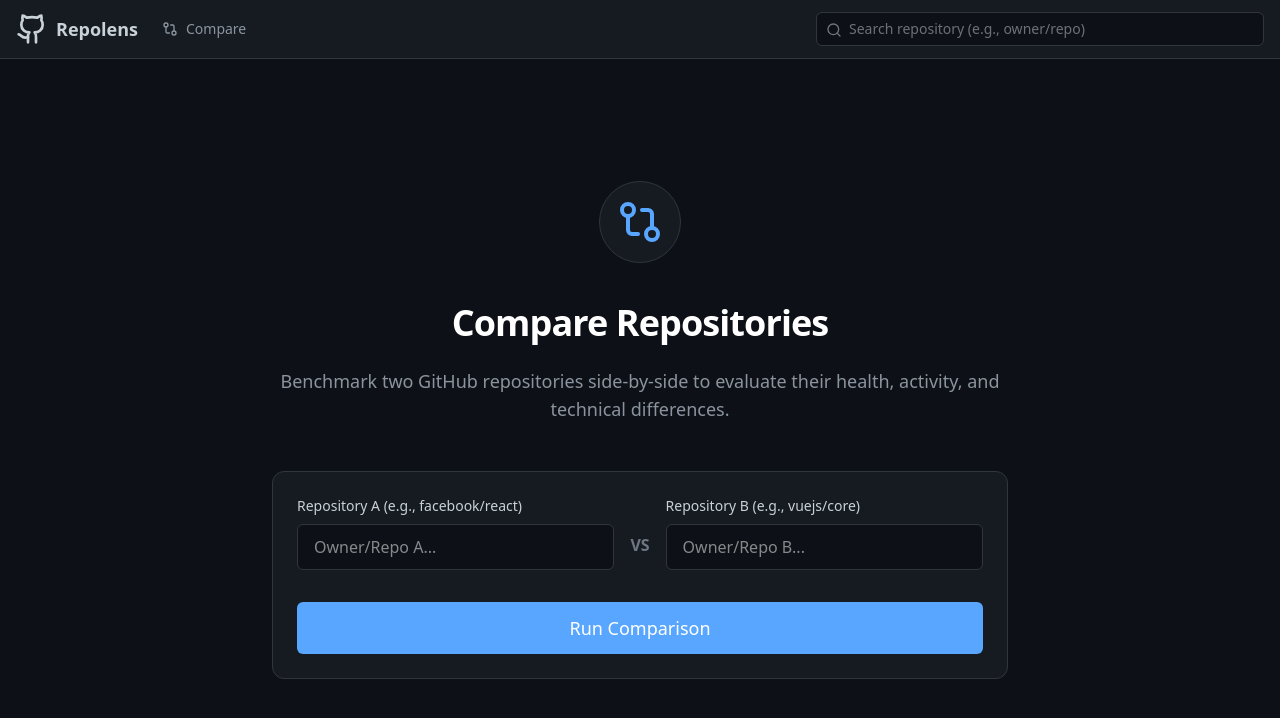
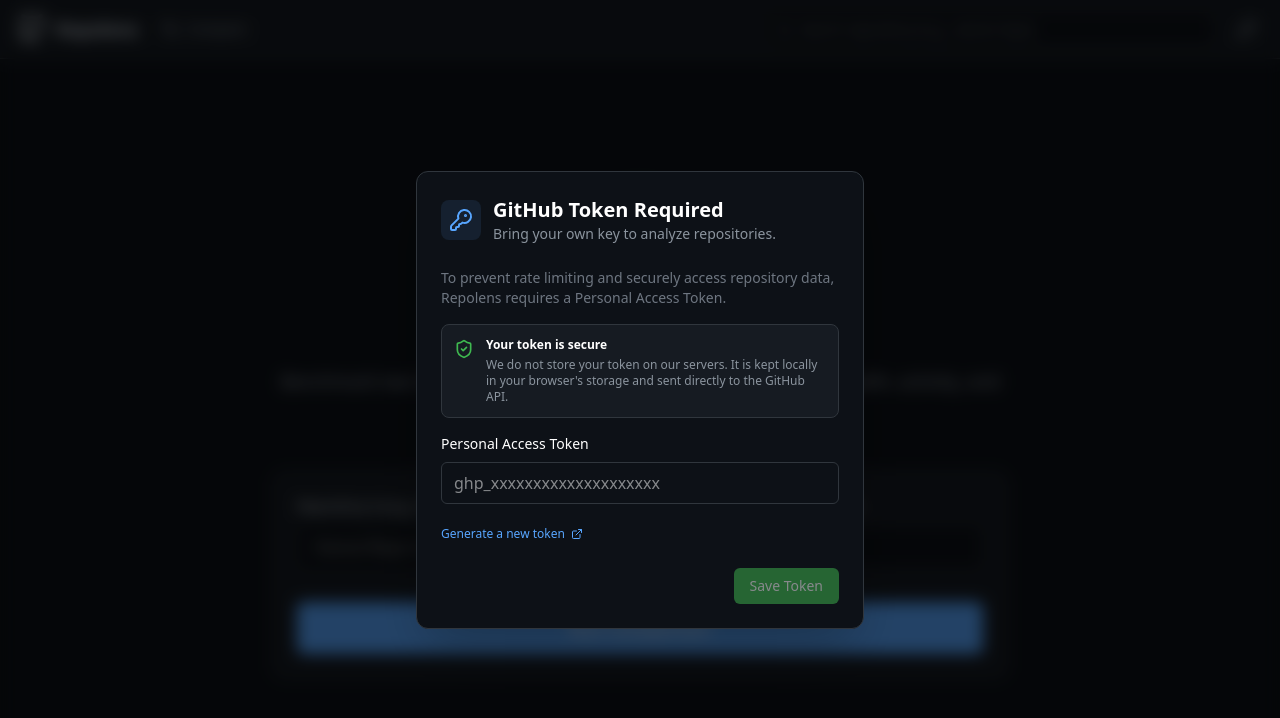
Before and after one commit to Dev-5804/repolens, a Next.js app: page /compare in a window 1280 px wide. Shown: the top 718 px of the page. Built offline with nearby package versions, Linux system fonts and the light colour scheme.

Commit message:
now people has to put there github token to use

```diff
--- a/app/api/activity/route.ts
+++ b/app/api/activity/route.ts
@@ -2,6 +2,12 @@ import { NextResponse } from 'next/server';
 import { getCommitsByDateRange } from '@/lib/github';
 
 export async function GET(request: Request) {
+  const token = request.headers.get('x-github-token');
+
+  if (!token) {
+    return NextResponse.json({ status: 'error', code: 'MISSING_TOKEN', message: 'A GitHub Personal Access Token is required.' }, { status: 401 });
+  }
+
   const { searchParams } = new URL(request.url);
   const repo = searchParams.get('repo');
   const since = searchParams.get('since') || '';
@@ -14,9 +20,12 @@ export async function GET(request: Request) {
   const [owner, repoName] = repo.split('/');
 
   try {
-    const data = await getCommitsByDateRange(owner, repoName, since, until);
+    const data = await getCommitsByDateRange(owner, repoName, since, until, token);
     return NextResponse.json({ status: 'success', data });
   } catch (error: any) {
+    if (error.message === 'UNAUTHORIZED') {
+      return NextResponse.json({ status: 'error', code: 'UNAUTHORIZED', message: 'Invalid or expired GitHub Token' }, { status: 401 });
+    }
     if (error.message === 'REPO_NOT_FOUND') {
       return NextResponse.json({ status: 'error', code: 'REPO_NOT_FOUND', message: 'Repository not found' }, { status: 404 });
     }
--- a/app/api/analyze/route.ts
+++ b/app/api/analyze/route.ts
@@ -6,6 +6,16 @@ import { RepoAnalysisData, ApiResponse } from '@/lib/types';
 
 export async function GET(req: NextRequest) {
   try {
+    const token = req.headers.get('x-github-token');
+
+    if (!token) {
+      return NextResponse.json({
+        status: 'error',
+        code: 'MISSING_TOKEN',
+        message: 'A GitHub Personal Access Token is required. Please provide it in the X-GitHub-Token header.'
+      } as ApiResponse, { status: 401 });
+    }
+
     const { searchParams } = new URL(req.url);
     const repoQuery = searchParams.get('repo');
 
@@ -33,8 +43,11 @@ export async function GET(req: NextRequest) {
     // 2. Fetch Metadata
     let metadata;
     try {
-      metadata = await getRepoMetadata(owner, repo);
+      metadata = await getRepoMetadata(owner, repo, token);
     } catch (err: any) {
+      if (err.message === 'UNAUTHORIZED') {
+         return NextResponse.json({ status: 'error', code: 'UNAUTHORIZED', message: 'Invalid or expired GitHub Token' } as ApiResponse, { status: 401 });
+      }
       if (err.message === 'REPO_NOT_FOUND') {
          return NextResponse.json({ status: 'error', code: 'REPO_NOT_FOUND', message: 'Repository does not exist' } as ApiResponse, { status: 404 });
       }
@@ -46,10 +59,10 @@ export async function GET(req: NextRequest) {
 
     // 3. Parallel Fetching for remaining metrics
     const [activity, contributors, languages, structure] = await Promise.all([
-      getCommitActivity(owner, repo),
-      getContributors(owner, repo),
-      getLanguages(owner, repo),
-      getRepoTree(owner, repo, metadata.defaultBranch)
+      getCommitActivity(owner, repo, token),
+      getContributors(owner, repo, token),
+      getLanguages(owner, repo, token),
+      getRepoTree(owner, repo, metadata.defaultBranch, token)
     ]);
 
     // 4. Score Generation
--- a/components/ActivityTab.tsx
+++ b/components/ActivityTab.tsx
@@ -39,10 +39,13 @@ export default function ActivityTab({ analysis }: { analysis: RepoAnalysisData }
   const { data, isLoading, isError, error } = useQuery({
     queryKey: ['activity', repoFullName, since, until],
     queryFn: async () => {
+      const token = localStorage.getItem('repolens_github_token') || '';
       let url = `/api/activity?repo=${encodeURIComponent(repoFullName)}`;
       if (since) url += `&since=${since}`;
       if (until) url += `&until=${until}`;
-      const res = await fetch(url);
+      const res = await fetch(url, {
+        headers: { 'x-github-token': token }
+      });
       if (!res.ok) throw new Error('Failed to fetch activity');
       return res.json();
     },
--- a/components/Header.tsx
+++ b/components/Header.tsx
@@ -1,9 +1,10 @@
 "use client";
 
-import { Search, GitCompare } from "lucide-react";
-import { useState } from "react";
+import { Search, GitCompare, KeyRound } from "lucide-react";
+import { useState, useEffect } from "react";
 import { useRouter } from "next/navigation";
 import Link from "next/link";
+import TokenModal from "./TokenModal";
 
 function Github(props: React.SVGProps<SVGSVGElement>) {
   return (
@@ -27,7 +28,15 @@ function Github(props: React.SVGProps<SVGSVGElement>) {
 
 export default function Header() {
   const [search, setSearch] = useState("");
+  const [isTokenModalOpen, setIsTokenModalOpen] = useState(false);
   const router = useRouter();
+
+  useEffect(() => {
+    const token = localStorage.getItem("repolens_github_token");
+    if (!token) {
+      setIsTokenModalOpen(true);
+    }
+  }, []);
 
   const handleSearch = (e: React.FormEvent) => {
     e.preventDefault();
@@ -37,6 +46,7 @@ export default function Header() {
   };
 
   return (
+    <>
       <header className="flex items-center justify-between gap-4 bg-gh-bg-secondary px-4 py-3 border-b border-gh-border text-gh-text text-sm w-full">
         <div className="flex items-center gap-6">
           <div className="flex items-center gap-2 font-semibold hover:text-white cursor-pointer transition-colors" onClick={() => router.push('/')}>
@@ -49,7 +59,8 @@ export default function Header() {
             <span className="hidden sm:block">Compare</span>
           </Link>
         </div>
-      <form onSubmit={handleSearch} className="flex-1 max-w-md ml-4 relative">
+        <div className="flex flex-1 items-center justify-end gap-4">
+          <form onSubmit={handleSearch} className="flex-1 max-w-md relative">
             <input
               type="text"
               placeholder="Search repository (e.g., owner/repo)"
@@ -59,6 +70,21 @@ export default function Header() {
             />
             <Search className="w-4 h-4 absolute left-2.5 top-2.5 text-gh-text-muted" />
           </form>
+          <button
+            onClick={() => setIsTokenModalOpen(true)}
+            className="p-1.5 text-gh-text-secondary hover:text-white border border-transparent hover:border-gh-border hover:bg-gh-bg rounded-md transition-all"
+            title="Configure GitHub Token"
+          >
+            <KeyRound className="w-5 h-5" />
+          </button>
+        </div>
       </header>
+
+      <TokenModal
+        isOpen={isTokenModalOpen}
+        onClose={() => setIsTokenModalOpen(false)}
+        onSave={() => setIsTokenModalOpen(false)}
+      />
+    </>
   );
 }
--- /dev/null
+++ b/components/TokenModal.tsx
@@ -0,0 +1,107 @@
+"use client";
+
+import { useState, useEffect } from "react";
+import { KeyRound, ExternalLink, ShieldCheck } from "lucide-react";
+
+interface TokenModalProps {
+  isOpen: boolean;
+  onClose: () => void;
+  onSave: (token: string) => void;
+}
+
+export default function TokenModal({ isOpen, onClose, onSave }: TokenModalProps) {
+  const [token, setToken] = useState("");
+  const [isVisible, setIsVisible] = useState(false);
+
+  useEffect(() => {
+    if (isOpen) {
+      const storedToken = localStorage.getItem("repolens_github_token");
+      if (storedToken) setToken(storedToken);
+      setIsVisible(true);
+    } else {
+      setIsVisible(false);
+    }
+  }, [isOpen]);
+
+  if (!isOpen) return null;
+
+  const handleSave = () => {
+    if (token.trim()) {
+      localStorage.setItem("repolens_github_token", token.trim());
+      onSave(token.trim());
+      onClose();
+    }
+  };
+
+  return (
+    <div className={`fixed inset-0 z-50 flex items-center justify-center bg-black/60 backdrop-blur-sm transition-opacity ${isVisible ? 'opacity-100' : 'opacity-0'}`}>
+      <div className="bg-gh-bg border border-gh-border rounded-xl shadow-2xl w-full max-w-md p-6 transform transition-all scale-100">
+        <div className="flex items-center gap-3 mb-6">
+          <div className="p-2 bg-gh-blue/10 rounded-lg">
+            <KeyRound className="w-6 h-6 text-gh-blue" />
+          </div>
+          <div>
+            <h2 className="text-xl font-bold text-white">GitHub Token Required</h2>
+            <p className="text-gh-text-secondary text-sm">Bring your own key to analyze repositories.</p>
+          </div>
+        </div>
+
+        <div className="space-y-4 mb-6">
+          <p className="text-gh-text-muted text-sm">
+            To prevent rate limiting and securely access repository data, Repolens requires a Personal Access Token.
+          </p>
+
+          <div className="bg-gh-bg-secondary border border-gh-border rounded-lg p-3 flex gap-3 items-start">
+            <ShieldCheck className="w-5 h-5 text-gh-green shrink-0 mt-0.5" />
+            <div className="text-xs text-gh-text-secondary">
+              <span className="font-semibold text-white block mb-1">Your token is secure</span>
+              We do not store your token on our servers. It is kept locally in your browser's storage and sent directly to the GitHub API.
+            </div>
+          </div>
+
+          <div>
+            <label htmlFor="token-input" className="block text-sm font-medium text-white mb-2">
+              Personal Access Token
+            </label>
+            <input
+              id="token-input"
+              type="password"
+              value={token}
+              onChange={(e) => setToken(e.target.value)}
+              placeholder="ghp_xxxxxxxxxxxxxxxxxxxx"
+              className="w-full bg-gh-bg border border-gh-border rounded-md px-3 py-2 text-white focus:outline-none focus:border-gh-blue focus:ring-1 focus:ring-gh-blue"
+              autoComplete="off"
+            />
+          </div>
+
+          <a
+            href="https://github.com/settings/tokens/new?description=Repolens&scopes=repo,read:org"
+            target="_blank"
+            rel="noreferrer"
+            className="inline-flex items-center gap-1.5 text-xs text-gh-blue hover:underline"
+          >
+            Generate a new token <ExternalLink className="w-3 h-3" />
+          </a>
+        </div>
+
+        <div className="flex justify-end gap-3">
+          {localStorage.getItem("repolens_github_token") && (
+            <button
+              onClick={onClose}
+              className="px-4 py-2 text-sm font-medium text-white bg-gh-bg-secondary hover:bg-gh-border rounded-md transition-colors"
+            >
+              Cancel
+            </button>
+          )}
+          <button
+            onClick={handleSave}
+            disabled={!token.trim()}
+            className="px-4 py-2 text-sm font-medium text-white bg-gh-green hover:bg-gh-green/90 rounded-md transition-colors disabled:opacity-50 disabled:cursor-not-allowed"
+          >
+            Save Token
+          </button>
+        </div>
+      </div>
+    </div>
+  );
+}
--- a/lib/github.ts
+++ b/lib/github.ts
@@ -2,27 +2,25 @@ import { RepoMetadata, CommitActivity, ContributorData, LanguageData, RepoStruct
 
 const GITHUB_API_URL = 'https://api.github.com';
 
-function getHeaders() {
-  const token = process.env.GITHUB_TOKEN;
+function getHeaders(token: string) {
   const headers: HeadersInit = {
     'Accept': 'application/vnd.github.v3+json',
     'User-Agent': 'Repolens-App',
   };
-  if (token && token !== 'your_github_personal_access_token_here') {
+  if (token) {
     headers['Authorization'] = `token ${token}`;
   }
   return headers;
 }
 
-async function fetchGitHub(endpoint: string, options: RequestInit = {}) {
+async function fetchGitHub(endpoint: string, token: string, options: RequestInit = {}) {
   const res = await fetch(`${GITHUB_API_URL}${endpoint}`, {
     ...options,
-    headers: { ...getHeaders(), ...options.headers },
-    // Short timeout to avoid blocking Vercel functions (e.g., 5s timeout using AbortController in actual implementation)
-    // For simplicity, fetch doesn't have timeout out of the box, standard Next.js behavior applies.
+    headers: { ...getHeaders(token), ...options.headers },
   });
 
   if (!res.ok) {
+    if (res.status === 401) throw new Error('UNAUTHORIZED');
     if (res.status === 404) throw new Error('REPO_NOT_FOUND');
     if (res.status === 403) throw new Error('RATE_LIMIT');
     const text = await res.text().catch(() => 'No response text');
@@ -35,8 +33,8 @@ async function fetchGitHub(endpoint: string, options: RequestInit = {}) {
   return res.json();
 }
 
-export async function getRepoMetadata(owner: string, repo: string): Promise<RepoMetadata> {
-  const data = await fetchGitHub(`/repos/${owner}/${repo}`);
+export async function getRepoMetadata(owner: string, repo: string, token: string): Promise<RepoMetadata> {
+  const data = await fetchGitHub(`/repos/${owner}/${repo}`, token);
   return {
     name: data.name,
     full_name: data.full_name,
@@ -52,7 +50,7 @@ export async function getRepoMetadata(owner: string, repo: string): Promise<Repo
   };
 }
 
-export async function getCommitActivity(owner: string, repo: string): Promise<CommitActivity> {
+export async function getCommitActivity(owner: string, repo: string, token: string): Promise<CommitActivity> {
   // To avoid fetching thousands of commits, we fetch commits since 90 days ago
   const date90DaysAgo = new Date();
   date90DaysAgo.setDate(date90DaysAgo.getDate() - 90);
@@ -62,7 +60,7 @@ export async function getCommitActivity(owner: string, repo: string): Promise<Co
 
   // We request up to 100 commits (max per page) since 90 days ago
   // Note: Pagination may be needed for highly active repos, but per FRD, max 100 commits.
-  const data = await fetchGitHub(`/repos/${owner}/${repo}/commits?since=${date90DaysAgo.toISOString()}&per_page=100`);
+  const data = await fetchGitHub(`/repos/${owner}/${repo}/commits?since=${date90DaysAgo.toISOString()}&per_page=100`, token);
 
   let commitsLast30Days = 0;
   let commitsLast90Days = data.length || 0;
@@ -84,8 +82,8 @@ export async function getCommitActivity(owner: string, repo: string): Promise<Co
   };
 }
 
-export async function getContributors(owner: string, repo: string): Promise<ContributorData> {
-  const data = await fetchGitHub(`/repos/${owner}/${repo}/contributors?per_page=10`);
+export async function getContributors(owner: string, repo: string, token: string): Promise<ContributorData> {
+  const data = await fetchGitHub(`/repos/${owner}/${repo}/contributors?per_page=10`, token);
   if (!data) {
     return { totalContributors: 0, topContributors: [] };
   }
@@ -105,15 +103,15 @@ export async function getContributors(owner: string, repo: string): Promise<Cont
   };
 }
 
-export async function getLanguages(owner: string, repo: string): Promise<LanguageData> {
-  const data = await fetchGitHub(`/repos/${owner}/${repo}/languages`);
+export async function getLanguages(owner: string, repo: string, token: string): Promise<LanguageData> {
+  const data = await fetchGitHub(`/repos/${owner}/${repo}/languages`, token);
   return data || {};
 }
 
-export async function getRepoTree(owner: string, repo: string, defaultBranch: string): Promise<RepoStructure> {
+export async function getRepoTree(owner: string, repo: string, defaultBranch: string, token: string): Promise<RepoStructure> {
   // Fetch tree recursive up to depth 3 is hard with REST API natively unless we parse it.
   // `recursive=1` gets the whole tree. We can filter it.
-  const data = await fetchGitHub(`/repos/${owner}/${repo}/git/trees/${defaultBranch}?recursive=1`);
+  const data = await fetchGitHub(`/repos/${owner}/${repo}/git/trees/${defaultBranch}?recursive=1`, token);
 
   let hasReadme = false;
   let hasLicense = false;
@@ -143,7 +141,7 @@ export async function getRepoTree(owner: string, repo: string, defaultBranch: st
   };
 }
 
-export async function getCommitsByDateRange(owner: string, repo: string, since: string, until: string) {
+export async function getCommitsByDateRange(owner: string, repo: string, since: string, until: string, token: string) {
   let allCommits: any[] = [];
   let page = 1;
   const maxPages = 5; // Limit to 500 commits to avoid API abuse/timeouts
@@ -154,7 +152,7 @@ export async function getCommitsByDateRange(owner: string, repo: string, since:
     if (since) url += `&since=${since}`;
     if (until) url += `&until=${until}`;
 
-    const data = await fetchGitHub(url);
+    const data = await fetchGitHub(url, token);
     if (!data || !Array.isArray(data) || data.length === 0) {
       break;
     }
```
Also changed, not shown: components/CompareDashboard.tsx (+16 -4 lines), components/Dashboard.tsx (+17 -2 lines). Lines whose indentation alone changed are shown as unchanged.
